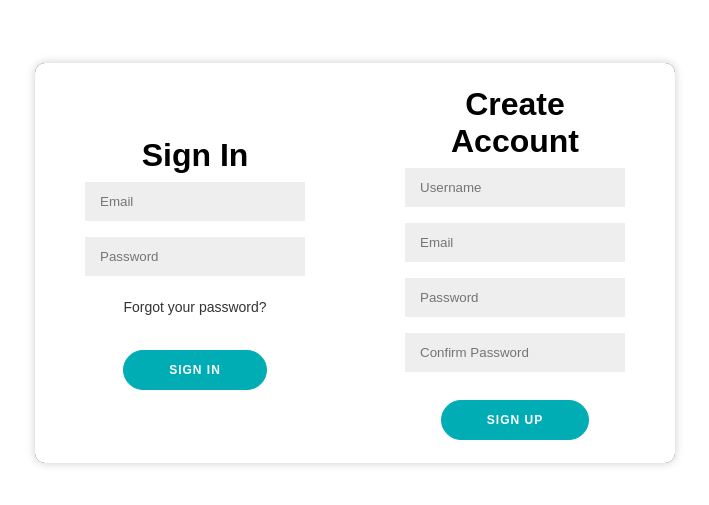
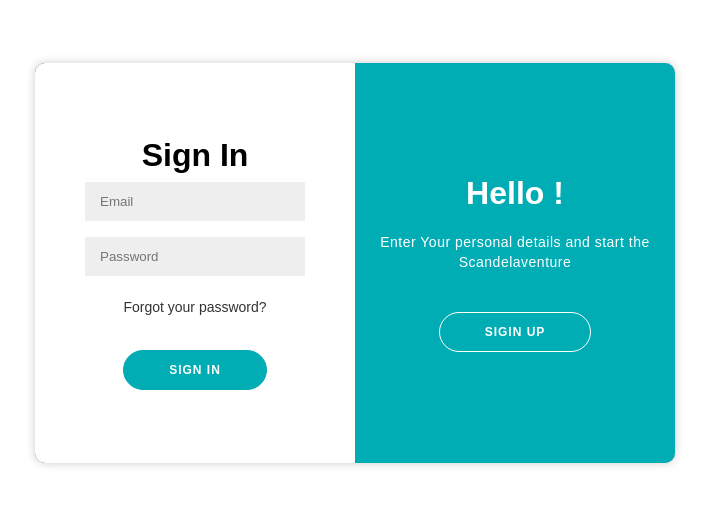
Before and after one commit to VictorHarri-Chal/AREA, a React (Create React App) app in the folder web/: page /login in a window 1280 px wide. Shown: the part 137-642 px from the top of the page, without its empty margins (285-994 px from the left). Built offline with nearby package versions, Linux system fonts and the light colour scheme.

Commit message:
[UPDATE] Animation login

```diff
--- a/web/src/pages/Login/LoginElements.js
+++ b/web/src/pages/Login/LoginElements.js
@@ -87,8 +87,19 @@ export const Button = styled.button`
         transform: scale(0.95);
     }
 
-    &:focus {
-        outline: none;
+`;
+
+export const GhostButton = styled(Button)`
+    border-color: #ffffff;
+    margin-top: 10px;
+
+    &:hover {
+        cursor: pointer;
+        transform: scale(1.05);
+    }
+
+    &:active{
+        transform: scale(0.95);
     }
 `;
 
@@ -98,3 +109,61 @@ export const Anchor = styled.a`
     text-decoration: none;
     margin: 15px 0;
 `;
+
+export const OverlayContainer = styled.div`
+    position: absolute;
+    top: 0;
+    left: 50%;
+    width: 50%;
+    height: 100%;
+    overflow: hidden;
+    transition: transform 0.6s ease-in-out;
+    z-index: 999;
+    ${props =>props.signinIn !== true ? `transform: translateX(-100%);` : null}
+`;
+
+export const Overlay = styled.div`
+    background: #00ADB5;
+    color: #ffffff;
+    position: relative;
+    left: -100%;
+    height: 100%;
+    width: 200%;
+    transform: translateX(0);
+    transition: transform 0.6s ease-in-out;
+    ${props => (props.signinIn !== true ? `transform: translateX(50%);` : null)}
+`;
+
+
+export const OverlayPanel = styled.div`
+    position: absolute;
+    display: flex;
+    align-items: center;
+    justify-content: center;
+    flex-direction: column;
+    text-align: center;
+    height: 100%;
+    width: 50%;
+    transform: translateX(0);
+    transition: transform 0.6s ease-in-out;
+`;
+
+// Move the text for the animation
+export const LeftOverlayPanel = styled(OverlayPanel)`
+    transform: translateX(-20%);
+    ${props => props.signinIn !== true ? `transform: translateX(0);` : null}
+`;
+
+export const RightOverlayPanel = styled(OverlayPanel)`
+    right: 0;
+    transform: translateX(0);
+    ${props => props.signinIn !== true ? `transform: translateX(20%);` : null}
+`;
+
+export const Paragraph = styled.p`
+    font-size: 14px;
+    font-weight: 100;
+    line-height: 20px;
+    letter-spacing: 0.5px;
+    margin: 20px 0 30px
+`;
--- a/web/src/pages/Login/index.js
+++ b/web/src/pages/Login/index.js
@@ -29,6 +29,26 @@ const Login = () => {
                     <Comp.Button> Sign In </Comp.Button>
                 </Comp.Form>
             </Comp.SignInContainer>
+
+            <Comp.OverlayContainer signinIn={signIn}>
+                <Comp.Overlay signinIn={signIn}>
+
+                    <Comp.LeftOverlayPanel signinIn={signIn}>
+                        <Comp.Title>Welcome Back!</Comp.Title>
+                        <Comp.Paragraph> To keep connected with us please login</Comp.Paragraph>
+                        <Comp.GhostButton onClick={() => setSignIn(true)}>Sign In</Comp.GhostButton>
+                    </Comp.LeftOverlayPanel>
+
+                    <Comp.RightOverlayPanel signinIn={signIn}>
+                        <Comp.Title>Hello !</Comp.Title>
+                        <Comp.Paragraph>Enter Your personal details and start the Scandelaventure</Comp.Paragraph>
+                        <Comp.GhostButton onClick={() => setSignIn(false)}>Sigin Up</Comp.GhostButton>
+                    </Comp.RightOverlayPanel>
+
+                </Comp.Overlay>
+            </Comp.OverlayContainer>
+
+
         </Comp.LoginContainer>
     )
 }
```
